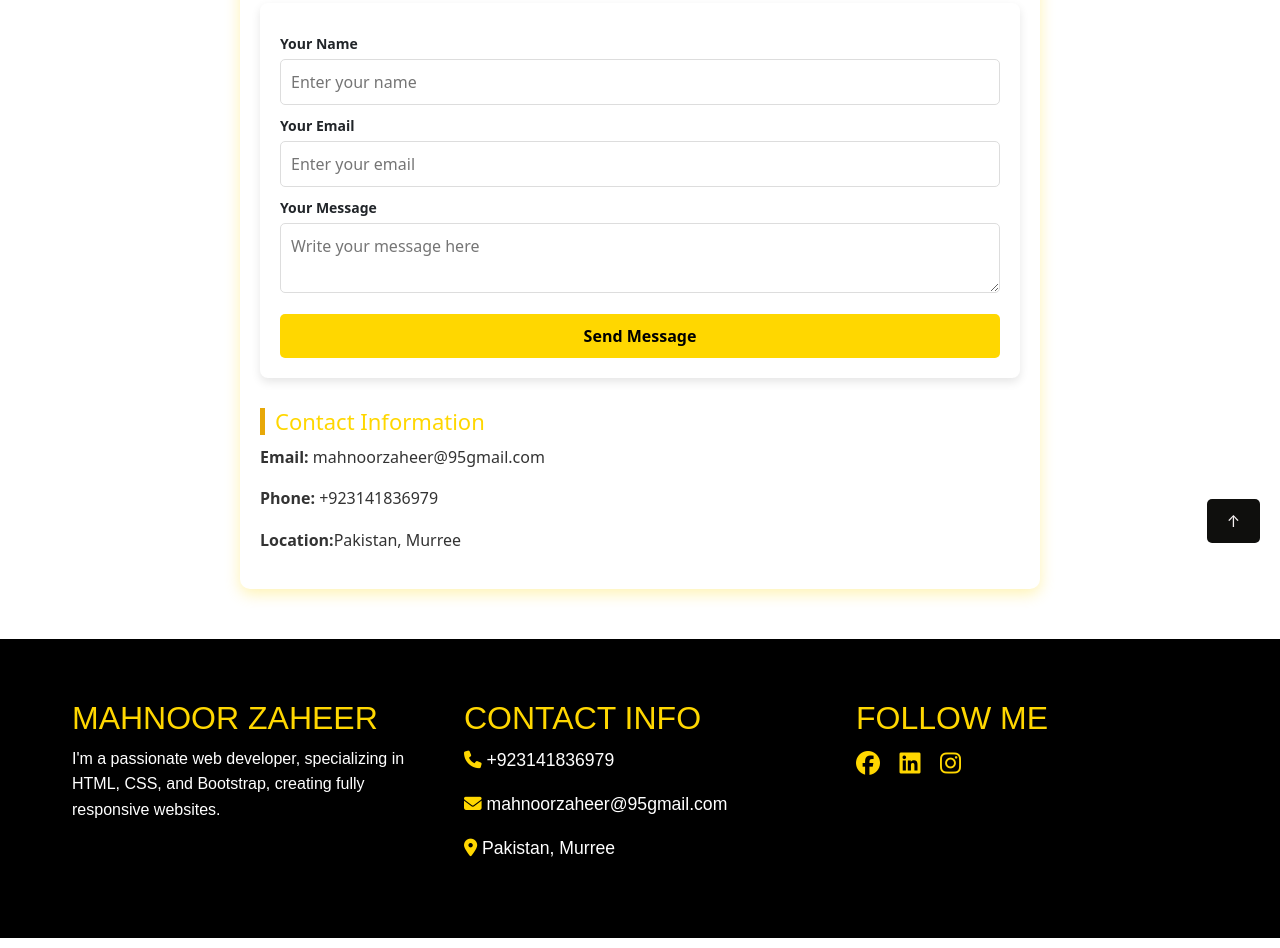
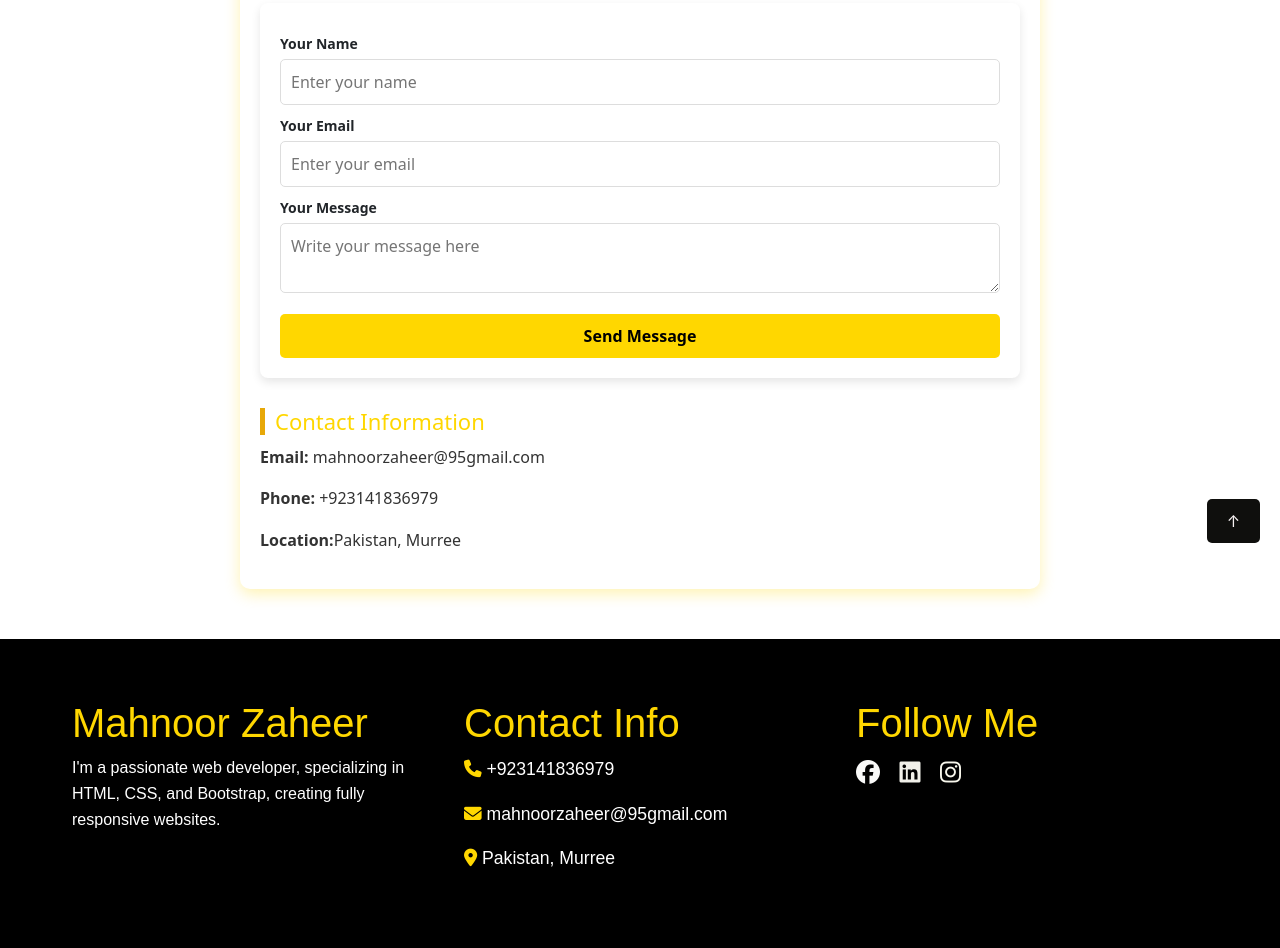
Before and after one commit to mahnoor-doveloper-alt/portfolio, a plain HTML site: page contact.html in a window 1280 px wide. Shown: the part 237-1185 px from the top of the page. Drawn offline with nearby package versions, Linux system fonts and the light colour scheme.

Commit message:
Update contact.html

```diff
--- a/contact.html
+++ b/contact.html
@@ -16,9 +16,14 @@
 
 <!-- Bootstrap JavaScript Bundle (for navbar toggle) -->
 <script src="https://cdn.jsdelivr.net/npm/bootstrap@5.3.0/dist/js/bootstrap.bundle.min.js"></script>
+<link href="https://fonts.googleapis.com/css2?family=Bubblegum+Sans&display=swap" rel="stylesheet">
+
+
+
 <nav class="navbar navbar-expand-lg">
   <div class="container">
-      <a class="navbar-brand" href="#">MZ MAHNOOR ZAHEER</a>
+    <a class="navbar-brand" href="#" data-text="MAHNOOR ZAHEER">MAHNOOR ZAHEER</a>
+
       <button class="navbar-toggler" type="button" data-bs-toggle="collapse" data-bs-target="#navbarNav">
           <span class="navbar-toggler-icon"></span>
       </button>
@@ -86,13 +91,13 @@
 
             <!-- About Me -->
             <div class="footer-section" style="flex: 1; min-width: 250px; padding: 20px;">
-                <h2 style="color: #FFD700;">Mahnoor Zaheer</h2>
+                <h1 style="color: #FFD700;">Mahnoor Zaheer</h1>
                 <p style="line-height: 1.6; font-size: 16px; color: white;">I'm a passionate web developer, specializing in HTML, CSS, and Bootstrap, creating fully responsive websites.</p>
             </div>
 
             <!-- Contact Info -->
             <div class="footer-section" style="flex: 1; min-width: 250px; padding: 20px;">
-                <h2 style="color: #FFD700;">Contact Info</h2>
+                <h1 style="color: #FFD700;">Contact Info</h1>
                 <p style="color: white;"><i class="fa-solid fa-phone" style="color: #FFD700;"></i> +923141836979</p>
             <p style="color: white;"><i class="fa-solid fa-envelope" style="color: #FFD700;"></i> mahnoorzaheer@95gmail.com</p>
                 <p style="color: white;"><i class="fa-solid fa-map-marker-alt" style="color: #FFD700;"></i> Pakistan, Murree</p>
@@ -100,10 +105,10 @@
 
             <!-- Social Media Links -->
             <div class="footer-section" style="flex: 1; min-width: 250px; padding: 20px;">
-                <h2 style="color: #FFD700;">Follow Me</h2>
-                <a href="https://www.facebook.com/profile.php?id=61572246246633" style="color: #FFD700; margin-right: 15px; font-size: 24px;"><i class="fa-brands fa-facebook"></i></a>
-                <a href="https://www.linkedin.com/in/mahnoor-zaheer-20175433a?utm_source=share&utm_campaign=share_via&utm_content=profile&utm_medium=android_app" style="color: #FFD700; margin-right: 15px; font-size: 24px;"><i class="fa-brands fa-linkedin"></i></a>
-                <a href="https://www.instagram.com/webcraftbymahnoor?igsh=MW1tenZoMWE5bXVodg" style="color: #FFD700; font-size: 24px;"><i class="fa-brands fa-instagram"></i></a>
+                <h1 style="color: #FFD700;">Follow Me</h1>
+                <a href="https://www.facebook.com/profile.php?id=61572246246633" style="color: #f9f9f8; margin-right: 15px; font-size: 24px;"><i class="fa-brands fa-facebook"></i></a>
+                <a href="https://www.linkedin.com/in/mahnoor-zaheer-20175433a?utm_source=share&utm_campaign=share_via&utm_content=profile&utm_medium=android_app" style="color: hsl(53, 22%, 93%); margin-right: 15px; font-size: 24px;"><i class="fa-brands fa-linkedin"></i></a>
+                <a href="https://www.instagram.com/webcraftbymahnoor?igsh=MW1tenZoMWE5bXVodg" style="color: hsl(55, 48%, 95%); font-size: 24px;"><i class="fa-brands fa-instagram"></i></a>
             </div>
         </div>
     </footer>
```
